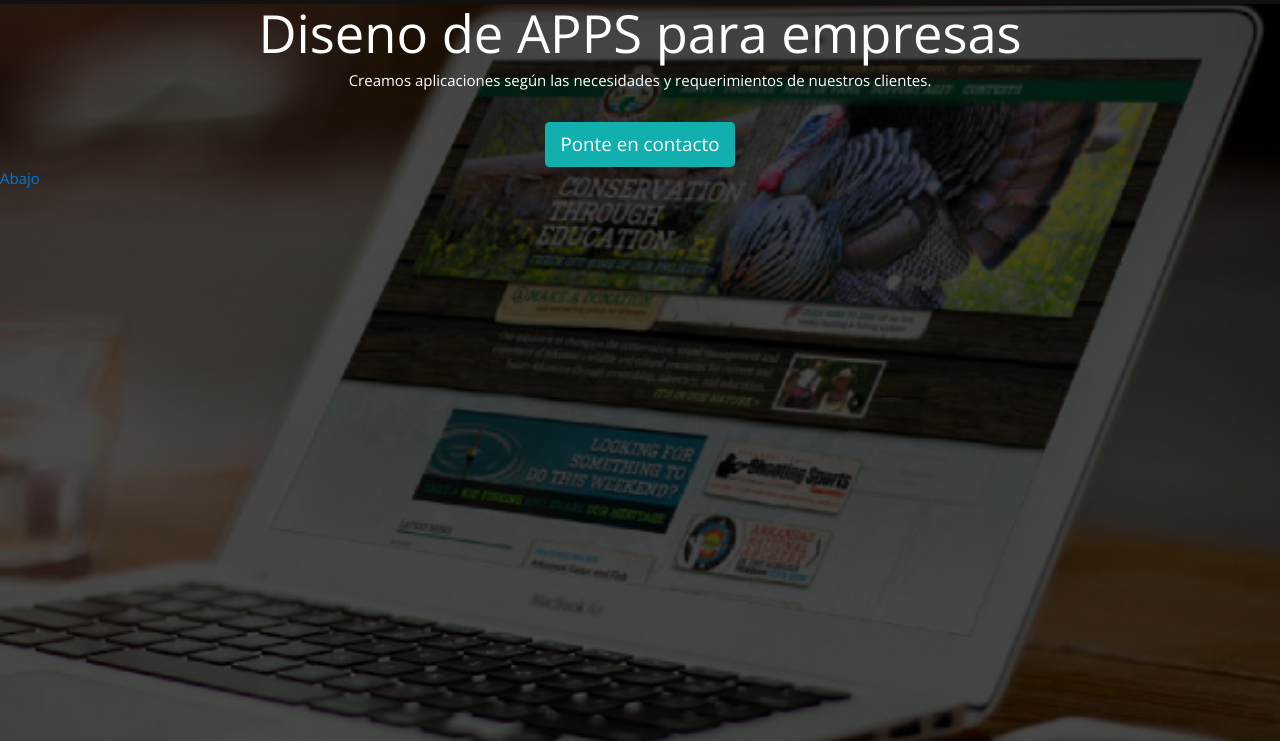
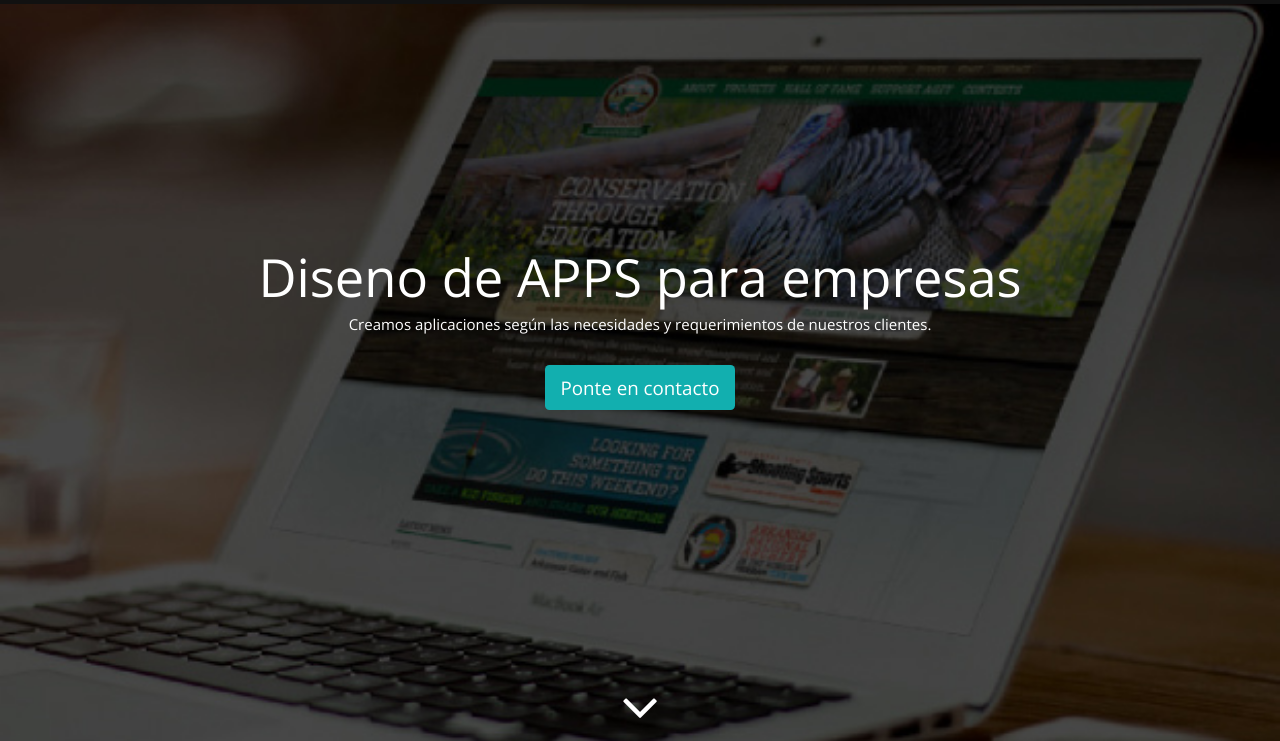
Before and after one commit to lozjuan/bootsrap_project, a plain HTML site: page index.html in a window 1280 px wide. Shown: the part 56-797 px from the top of the page. Drawn offline with nearby package versions, Linux system fonts and the light colour scheme.

Commit message:
CCS style under construction

```diff
--- a/index.html
+++ b/index.html
@@ -51,8 +51,10 @@
       </div>
     </div>
 
-    <div class="scroll-down">
-      <a href="agency">Abajo</a>
+    <div class="scroll-down text-center">
+      <a href="#agency">
+        <i class="fa fa-angle-down" aria-hidden="true"></i>
+      </a>
     </div>
   </section>
 
--- a/scss/styles.scss
+++ b/scss/styles.scss
@@ -19,6 +19,8 @@ body {
   color: #fff;
   height: 100vh;
   background-size: cover;
+  display: flex;
+  flex-direction: column;
 }
 
 .head {
@@ -122,3 +124,30 @@ beacause the search button fills the whole left margin*/
   background-color: $secondary;
   border-color: transparent;
 }
+
+.scroll-down a {
+  display: inline-block;
+  color: #fff;
+  font-size: 4rem;
+  animation: scroll-down-animation 2s ease-in-out infinite;
+}
+
+.site-title {
+  flex: 1 1 auto;
+  display: flex;
+  align-items: center;
+}
+/*animates the scroll-down*/
+@keyframes scroll-down-animation {
+  from {
+    transform: translateY(0);
+  }
+
+  50% {
+    transform: translateY(6px);
+  }
+
+  to {
+    transform: translateY(0);
+  }
+}
```
Also changed, not shown: css/style.css, 1 other file.
